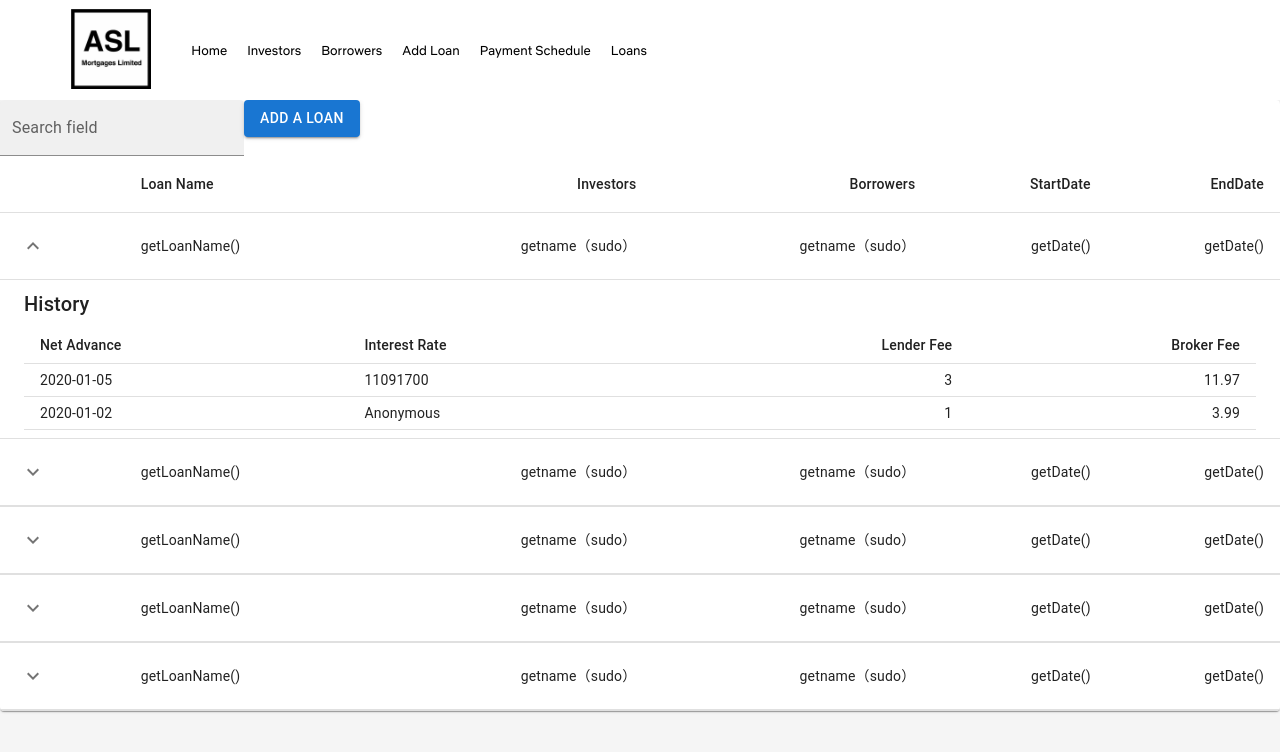
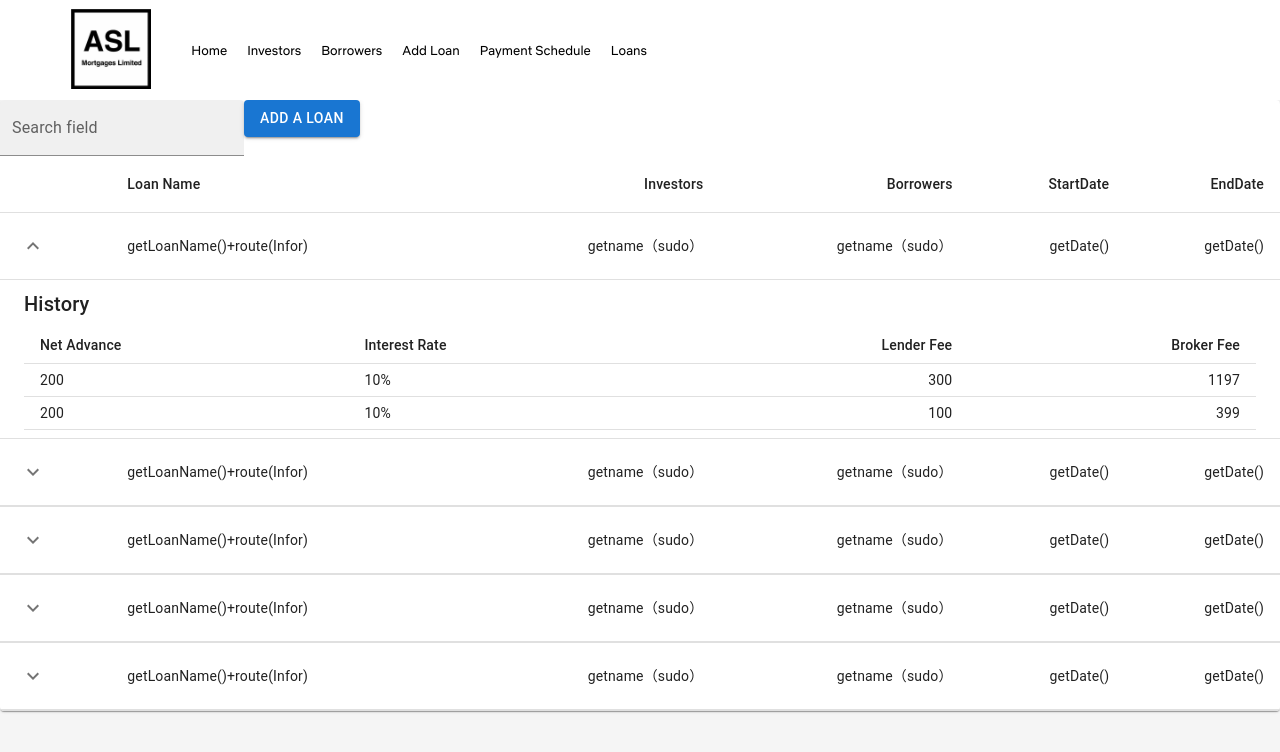
Before and after one commit to frontierSpaceAlien/ASLMortgages_POC, a React (Create React App) app: page /Browse/AddLoan in a window 1280 px wide. Both pictures are taken after a click on the button 33 px from the left and 246 px from the top of the page. Shown: the top 752 px of the page. Built offline with nearby package versions, Linux system fonts and the light colour scheme.

Commit message:
updated the vairable name, not reformed the table size and text yet

```diff
--- a/src/pages/AddLoan.js
+++ b/src/pages/AddLoan.js
@@ -17,24 +17,24 @@ import KeyboardArrowUpIcon from '@mui/icons-material/KeyboardArrowUp';
 import Button from '@mui/material/Button';
 
 
-function createData(name, calories, fat, carbs, protein, price) {
+function createData(name, Investors, Borrowers, carbs, protein, price) {
   return {
     name,
-    calories,
-    fat,
+    Investors,
+    Borrowers,
     carbs,
     protein,
     price,
     history: [
       {
-        date: '2020-01-05',
-        customerId: '11091700',
-        amount: 3,
+        Net_Adanve: '200',
+        Interest_Rate: '10%',
+        Broker_Fee: 300,
       },
       {
-        date: '2020-01-02',
-        customerId: 'Anonymous',
-        amount: 1,
+        Net_Adanve: '200',
+        Interest_Rate: '10%',
+        Broker_Fee: 100,
       },
     ],
   };
@@ -59,8 +59,8 @@ function Row(props) {
         <TableCell component="th" scope="row">
           {row.name}
         </TableCell>
-        <TableCell align="right">{row.calories}</TableCell>
-        <TableCell align="right">{row.fat}</TableCell>
+        <TableCell align="right">{row.Investors}</TableCell>
+        <TableCell align="right">{row.Borrowers}</TableCell>
         <TableCell align="right">{row.carbs}</TableCell>
         <TableCell align="right">{row.protein}</TableCell>
       </TableRow>
@@ -82,14 +82,14 @@ function Row(props) {
                 </TableHead>
                 <TableBody>
                   {row.history.map((historyRow) => (
-                    <TableRow key={historyRow.date}>
+                    <TableRow key={historyRow.Net_Adanve}>
                       <TableCell component="th" scope="row">
-                        {historyRow.date}
+                        {historyRow.Net_Adanve}
                       </TableCell>
-                      <TableCell>{historyRow.customerId}</TableCell>
-                      <TableCell align="right">{historyRow.amount}</TableCell>
+                      <TableCell>{historyRow.Interest_Rate}</TableCell>
+                      <TableCell align="right">{historyRow.Broker_Fee}</TableCell>
                       <TableCell align="right">
-                        {Math.round(historyRow.amount * row.price * 100) / 100}
+                        {Math.round(historyRow.Broker_Fee * row.price * 100) / 100}
                       </TableCell>
                     </TableRow>
                   ))}
@@ -105,14 +105,14 @@ function Row(props) {
 
 Row.propTypes = {
   row: PropTypes.shape({
-    calories: PropTypes.number.isRequired,
+    Investors: PropTypes.number.isRequired,
     carbs: PropTypes.number.isRequired,
-    fat: PropTypes.number.isRequired,
+    Borrowers: PropTypes.number.isRequired,
     history: PropTypes.arrayOf(
       PropTypes.shape({
-        amount: PropTypes.number.isRequired,
-        customerId: PropTypes.string.isRequired,
-        date: PropTypes.string.isRequired,
+        Broker_Fee: PropTypes.number.isRequired,
+        Interest_Rate: PropTypes.string.isRequired,
+        Net_Adanve: PropTypes.string.isRequired,
       }),
     ).isRequired,
     name: PropTypes.string.isRequired,
@@ -123,11 +123,11 @@ Row.propTypes = {
 
 const rows = [
 
-  createData('getLoanName()', 'getname（sudo）', 'getname（sudo）', 'getDate()', 'getDate()', 3.99),
-  createData('getLoanName()', 'getname（sudo）', 'getname（sudo）', 'getDate()', 'getDate()', 4.99),
-  createData('getLoanName()', 'getname（sudo）', 'getname（sudo）', 'getDate()', 'getDate()', 3.79),
-  createData('getLoanName()', 'getname（sudo）', 'getname（sudo）', 'getDate()', 'getDate()', 2.5),
-  createData('getLoanName()', 'getname（sudo）', 'getname（sudo）', 'getDate()', 'getDate()', 1.5),
+  createData('getLoanName()+route(Infor)', 'getname（sudo）', 'getname（sudo）', 'getDate()', 'getDate()', 3.99),
+  createData('getLoanName()+route(Infor)', 'getname（sudo）', 'getname（sudo）', 'getDate()', 'getDate()', 4.99),
+  createData('getLoanName()+route(Infor)', 'getname（sudo）', 'getname（sudo）', 'getDate()', 'getDate()', 3.79),
+  createData('getLoanName()+route(Infor)', 'getname（sudo）', 'getname（sudo）', 'getDate()', 'getDate()', 2.5),
+  createData('getLoanName()+route(Infor)', 'getname（sudo）', 'getname（sudo）', 'getDate()', 'getDate()', 1.5),
 ];
 
 export default function CollapsibleTable() {
```
